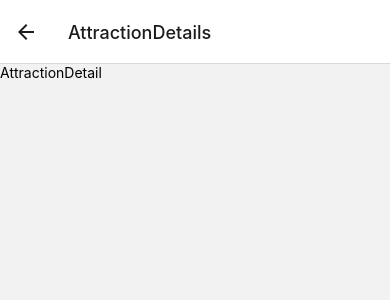
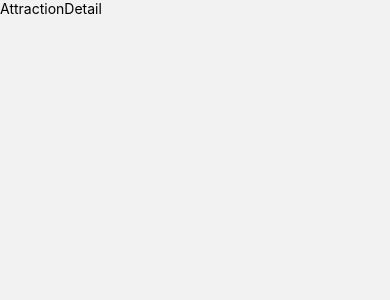
Before and after one commit to matan3sh/TravelApp, a React Native app: screen /AttractionDetails in a window 390 px wide. Shown: the top 300 px of the page. Built offline with nearby package versions, Linux system fonts and the light colour scheme.

Commit message:
Navigate between screens

```diff
--- a/App.tsx
+++ b/App.tsx
@@ -8,12 +8,18 @@ import Home from './src/screens/Home/Home';
 import AttractionDetails from './src/screens/AttractionDetails/AttractionDetails';
 import Gallery from './src/screens/Gallery/Gallery';
 
-const Stack = createStackNavigator();
+export type RootStackParamList = {
+  Home: undefined;
+  AttractionDetails: {attractionId: number};
+  Gallery: undefined;
+};
+
+const Stack = createStackNavigator<RootStackParamList>();
 
 function App(): JSX.Element {
   return (
     <NavigationContainer>
-      <Stack.Navigator>
+      <Stack.Navigator screenOptions={{headerShown: false}}>
         <Stack.Screen name="Home" component={Home} />
         <Stack.Screen name="AttractionDetails" component={AttractionDetails} />
         <Stack.Screen name="Gallery" component={Gallery} />
--- a/package.json
+++ b/package.json
@@ -12,6 +12,7 @@
   "dependencies": {
     "@react-native-masked-view/masked-view": "^0.2.9",
     "@react-navigation/native": "^6.1.6",
+    "@react-navigation/native-stack": "^6.9.12",
     "@react-navigation/stack": "^6.3.16",
     "react": "18.2.0",
     "react-native": "0.71.6",
--- a/src/components/AttractionCard/AttractionCard.tsx
+++ b/src/components/AttractionCard/AttractionCard.tsx
@@ -1,16 +1,23 @@
 import React from 'react';
 import {View, Text, Image} from 'react-native';
 import {styles} from './styles';
+import {TouchableOpacity} from 'react-native-gesture-handler';
 
 interface AttractionCardProps {
   imageSrc: string;
   title: string;
   subtitle: string;
+  onPress: () => void;
 }
 
-function AttractionCard({imageSrc, title, subtitle}: AttractionCardProps) {
+function AttractionCard({
+  imageSrc,
+  title,
+  subtitle,
+  onPress,
+}: AttractionCardProps) {
   return (
-    <View style={styles.card}>
+    <TouchableOpacity style={styles.card} onPress={onPress}>
       <Image source={{uri: imageSrc}} style={styles.image} />
       <Text style={styles.title}>{title}</Text>
 
@@ -21,7 +28,7 @@ function AttractionCard({imageSrc, title, subtitle}: AttractionCardProps) {
         />
         <Text style={styles.subtitle}>{subtitle}</Text>
       </View>
-    </View>
+    </TouchableOpacity>
   );
 }
 
--- a/src/screens/AttractionDetails/AttractionDetails.tsx
+++ b/src/screens/AttractionDetails/AttractionDetails.tsx
@@ -1,11 +1,15 @@
 import React from 'react';
-import {View, Text} from 'react-native';
+import {SafeAreaView, Text} from 'react-native';
+import {styles} from './styles';
+import {useNavigation} from '@react-navigation/native';
 
 function AttractionDetails() {
+  const navigation = useNavigation();
+
   return (
-    <View>
+    <SafeAreaView style={styles.container}>
       <Text>AttractionDetail</Text>
-    </View>
+    </SafeAreaView>
   );
 }
 
--- a/src/screens/Home/Home.tsx
+++ b/src/screens/Home/Home.tsx
@@ -1,5 +1,8 @@
 import React, {useEffect, useState} from 'react';
 import {FlatList, SafeAreaView, Text, View} from 'react-native';
+
+import type {NativeStackScreenProps} from '@react-navigation/native-stack';
+import {RootStackParamList} from '../../../App';
 
 import AttractionCard from '../../components/AttractionCard/AttractionCard';
 import Categories from '../../components/Categories/Categories';
@@ -11,7 +14,9 @@ import categories from '../../data/categories.json';
 
 import {styles} from './styles';
 
-export default function Home() {
+type Props = NativeStackScreenProps<RootStackParamList, 'Home'>;
+
+export default function Home({navigation}: Props) {
   const [selectedCategory, setSelectedCategory] = useState<string>('All');
   const [attractionData, setAttractionData] = useState<Attraction[]>([]);
 
@@ -63,6 +68,9 @@ export default function Home() {
             title={item.name}
             subtitle={item.city}
             imageSrc={item.images[0]}
+            onPress={() =>
+              navigation.navigate('AttractionDetails', {attractionId: item.id})
+            }
           />
         )}
       />
```
Also changed, not shown: 1 other file (tests, documents, lock files or other folders).
